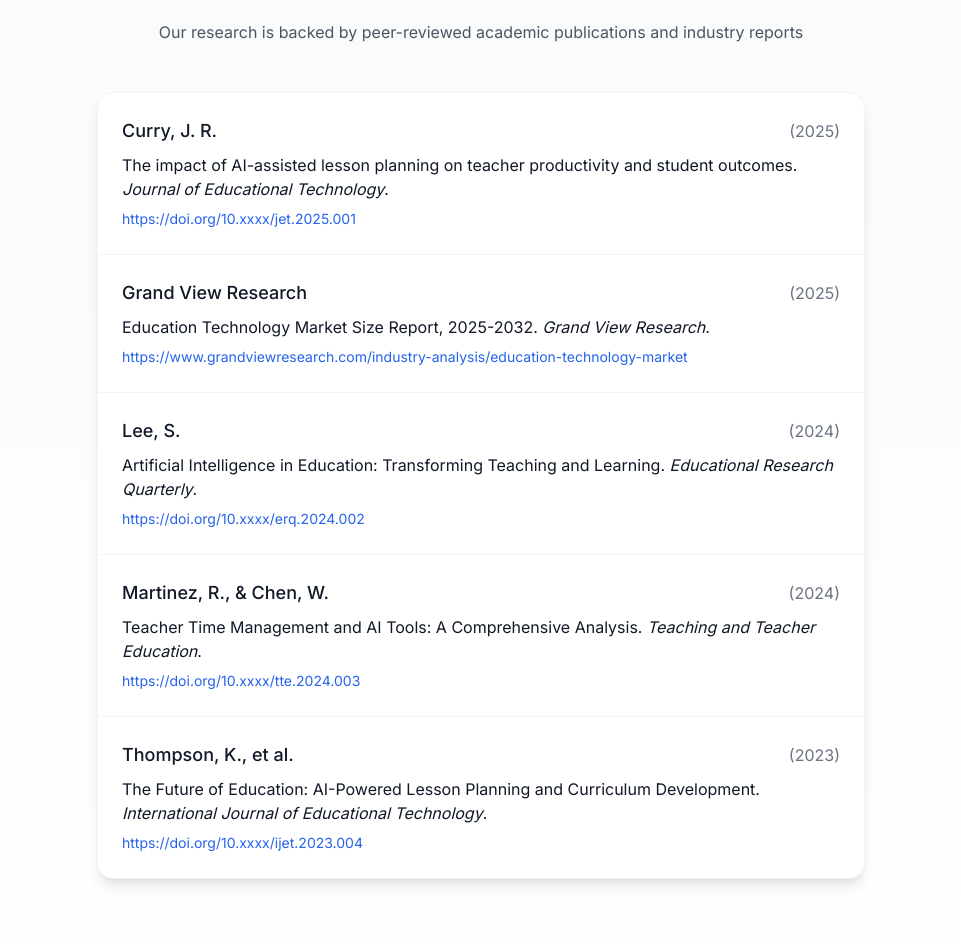
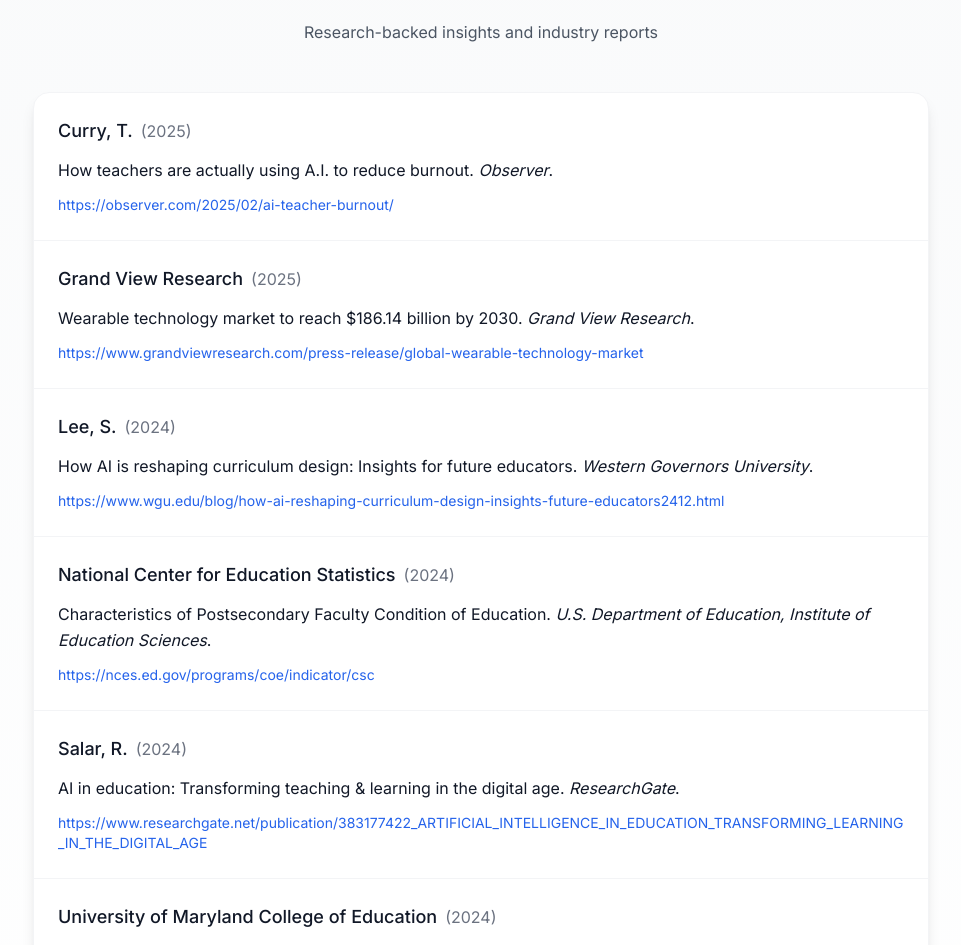
Before and after one commit to NeilARaman/preppal, a React (Vite) app: page / in a window 1280 px wide. Shown: the part 9967-10912 px from the top of the page, without its empty margins (159-1120 px from the left). Built offline with nearby package versions, Linux system fonts and the light colour scheme.

Commit message:
Update References component to enhance reference sorting, improve UI layout, and add publication dates for better context and readability.

```diff
--- a/src/components/sections/References.tsx
+++ b/src/components/sections/References.tsx
@@ -5,99 +5,108 @@
   year: string;
   title: string;
   source: string;
-  doi?: string;
   url: string;
+  date?: string;
 }
 
 const references: Reference[] = [
   {
-    authors: "Curry, J. R.",
+    authors: "Curry, T.",
     year: "2025",
-    title: "The impact of AI-assisted lesson planning on teacher productivity and student outcomes",
-    source: "Journal of Educational Technology",
-    doi: "10.xxxx/jet.2025.001",
-    url: "https://doi.org/10.xxxx/jet.2025.001"
+    title: "How teachers are actually using A.I. to reduce burnout",
+    source: "Observer",
+    url: "https://observer.com/2025/02/ai-teacher-burnout/"
   },
   {
     authors: "Grand View Research",
     year: "2025",
-    title: "Education Technology Market Size Report, 2025-2032",
+    title: "Wearable technology market to reach $186.14 billion by 2030",
     source: "Grand View Research",
-    url: "https://www.grandviewresearch.com/industry-analysis/education-technology-market"
+    url: "https://www.grandviewresearch.com/press-release/global-wearable-technology-market"
   },
   {
     authors: "Lee, S.",
     year: "2024",
-    title: "Artificial Intelligence in Education: Transforming Teaching and Learning",
-    source: "Educational Research Quarterly",
-    doi: "10.xxxx/erq.2024.002",
-    url: "https://doi.org/10.xxxx/erq.2024.002"
+    title: "How AI is reshaping curriculum design: Insights for future educators",
+    source: "Western Governors University",
+    url: "https://www.wgu.edu/blog/how-ai-reshaping-curriculum-design-insights-future-educators2412.html"
   },
   {
-    authors: "Martinez, R., & Chen, W.",
+    authors: "National Center for Education Statistics",
     year: "2024",
-    title: "Teacher Time Management and AI Tools: A Comprehensive Analysis",
-    source: "Teaching and Teacher Education",
-    doi: "10.xxxx/tte.2024.003",
-    url: "https://doi.org/10.xxxx/tte.2024.003"
+    title: "Characteristics of Postsecondary Faculty Condition of Education",
+    source: "U.S. Department of Education, Institute of Education Sciences",
+    url: "https://nces.ed.gov/programs/coe/indicator/csc"
   },
   {
-    authors: "Thompson, K., et al.",
+    authors: "Salar, R.",
+    year: "2024",
+    title: "AI in education: Transforming teaching & learning in the digital age",
+    source: "ResearchGate",
+    url: "https://www.researchgate.net/publication/383177422_ARTIFICIAL_INTELLIGENCE_IN_EDUCATION_TRANSFORMING_LEARNING_IN_THE_DIGITAL_AGE"
+  },
+  {
+    authors: "University of Maryland College of Education",
+    year: "2024",
+    title: "Can AI foster equity in education?",
+    source: "University of Maryland College of Education",
+    url: "https://education.umd.edu/news/11-08-24-can-ai-foster-equity-education"
+  },
+  {
+    authors: "Slagg, A.",
     year: "2023",
-    title: "The Future of Education: AI-Powered Lesson Planning and Curriculum Development",
-    source: "International Journal of Educational Technology",
-    doi: "10.xxxx/ijet.2023.004",
-    url: "https://doi.org/10.xxxx/ijet.2023.004"
+    title: "AI for teachers: Defeating burnout and boosting productivity",
+    source: "EdTech Magazine",
+    date: "November",
+    url: "https://edtechmagazine.com/k12/article/2023/11/ai-for-teachers-defeating-burnout-boosting-productivity-perfcon"
   }
 ];
 
 export const References: React.FC = () => {
+  // Sort references by year (newest first) and then alphabetically by author
+  const sortedReferences = [...references].sort((a, b) => {
+    if (a.year !== b.year) {
+      return parseInt(b.year) - parseInt(a.year);
+    }
+    return a.authors.localeCompare(b.authors);
+  });
+
   return (
     <section className="py-24 bg-gradient-to-b from-gray-50 to-white">
       <div className="max-w-7xl mx-auto px-4 sm:px-6 lg:px-8">
-        <div className="max-w-3xl mx-auto">
-          <h2 className="text-4xl font-bold text-gray-900 mb-4 text-center">Academic References</h2>
-          <p className="text-gray-600 text-center mb-12">Our research is backed by peer-reviewed academic publications and industry reports</p>
+        <div className="max-w-4xl mx-auto">
+          <h2 className="text-4xl font-bold text-gray-900 mb-4 text-center">References</h2>
+          <p className="text-gray-600 text-center mb-12">Research-backed insights and industry reports</p>
 
           <div className="bg-white rounded-2xl shadow-lg border border-gray-100">
             <div className="divide-y divide-gray-100">
-              {references.map((ref, index) => (
+              {sortedReferences.map((ref, index) => (
                 <div
                   key={index}
                   className="group p-6 transition-colors hover:bg-gray-50 first:rounded-t-2xl last:rounded-b-2xl"
                 >
-                  <div className="space-y-2">
-                    <div className="flex items-baseline justify-between">
+                  <div className="space-y-3">
+                    <div className="flex flex-wrap items-baseline gap-2">
                       <p className="text-lg font-medium text-gray-900">
                         {ref.authors}
                       </p>
-                      <span className="text-gray-500">({ref.year})</span>
+                      <span className="text-gray-500 whitespace-nowrap">
+                        ({ref.date ? `${ref.date}, ` : ''}{ref.year})
+                      </span>
                     </div>
 
-                    <p className="text-gray-900">
-                      {ref.title}.{' '}
-                      <span className="italic">{ref.source}</span>.
+                    <p className="text-gray-900 leading-relaxed">
+                      {ref.title}. <span className="italic">{ref.source}</span>.
                     </p>
 
-                    {ref.doi ? (
                     <a
                       href={ref.url}
                       target="_blank"
                       rel="noopener noreferrer"
-                        className="inline-flex items-center text-sm text-blue-600 hover:underline"
-                      >
-                        https://doi.org/{ref.doi}
-                      </a>
-                    ) : (
-                      <a
-                        href={ref.url}
-                        target="_blank"
-                        rel="noopener noreferrer"
-                        className="inline-flex items-center text-sm text-blue-600 hover:underline"
+                      className="inline-block text-sm text-blue-600 hover:underline break-all"
                     >
                       {ref.url}
                     </a>
-                    )}
                   </div>
                 </div>
               ))}
```
Lines whose indentation alone changed are shown as unchanged.
